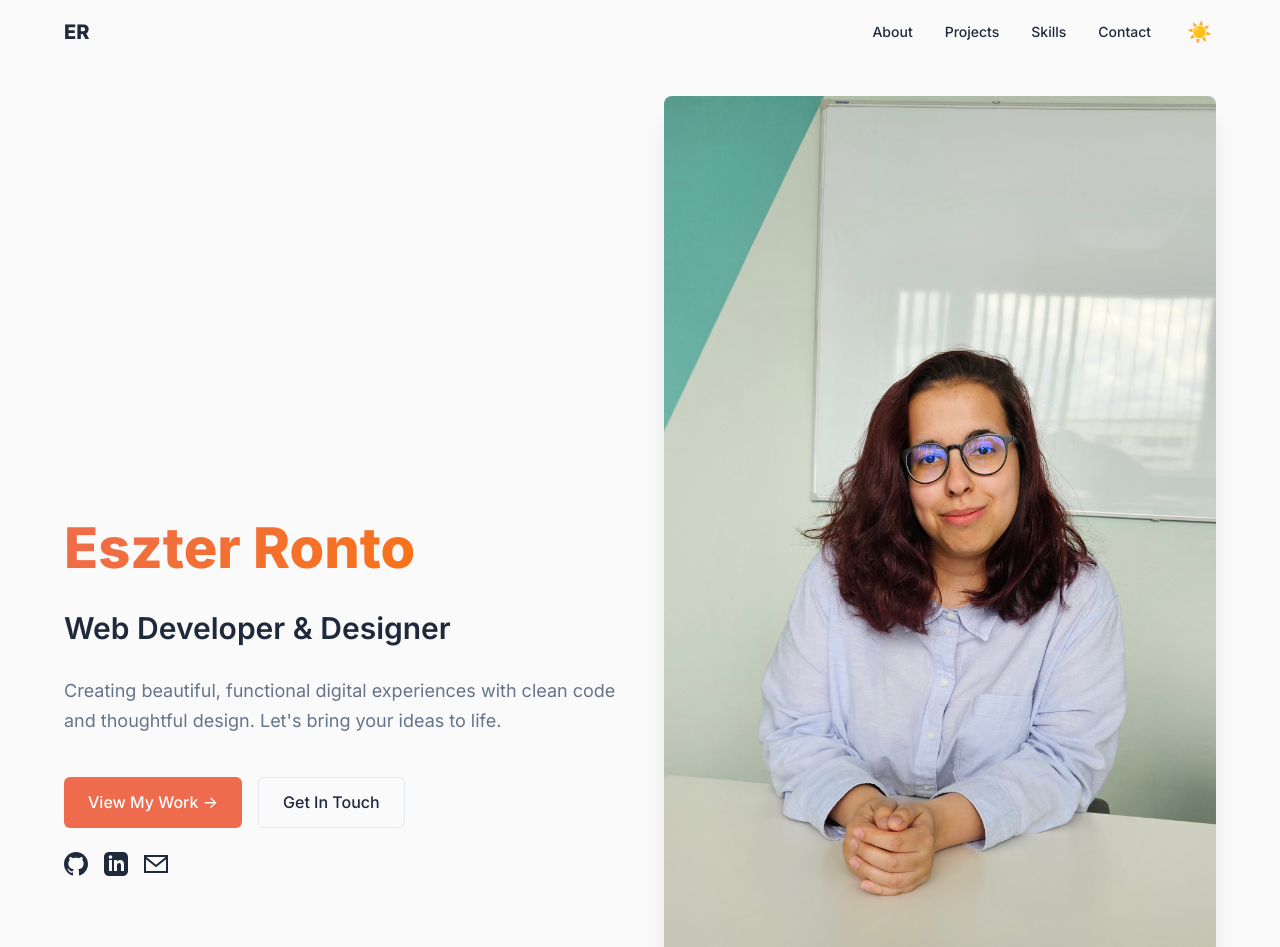
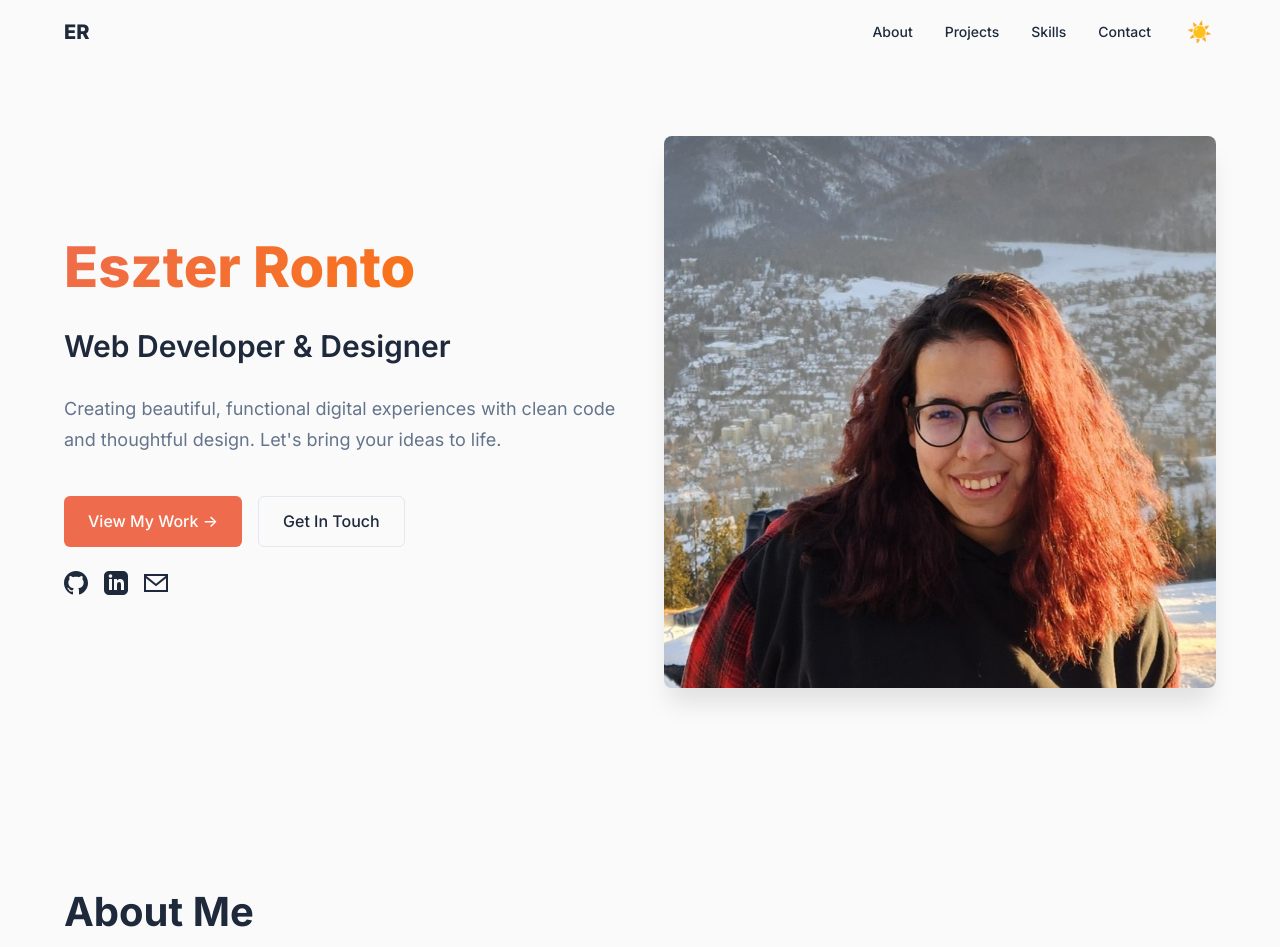
Before and after one commit to r1eszter/reszter-portfolio-html, a plain HTML site: page index.html in a window 1280 px wide. Shown: the top 947 px of the page. Drawn offline with Linux system fonts and the light colour scheme.

Commit message:
Update index.html

```diff
--- a/index.html
+++ b/index.html
@@ -73,7 +73,7 @@
                 </div>
             </div>
             <div class="hero-image">
-                <img src="cv.jpg" alt="Eszter Ronto">
+                <img src="EszterRonto.jpg" alt="Eszter Ronto">
             </div>
         </div>
     </section>
```
